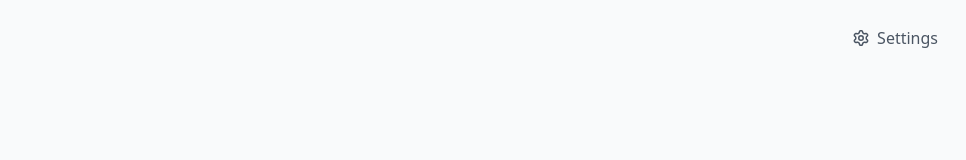
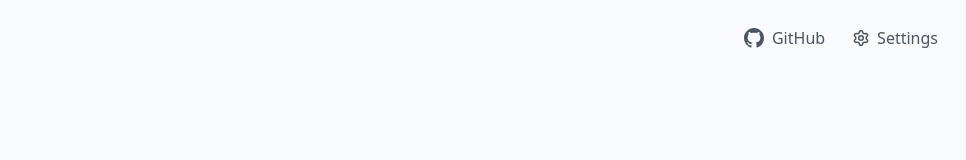
Before and after one commit to go-coders/cmdgen, a plain HTML site: page index.html in a window 1280 px wide. Shown: the top 160 px of the page, without its empty margins (314-1280 px from the left). Drawn offline with nearby package versions, Linux system fonts and the light colour scheme.

Commit message:
feat(index): add GitHub link to settings container

```diff
--- a/index.html
+++ b/index.html
@@ -9,7 +9,16 @@
   </head>
   <body class="bg-gray-50 min-h-screen">
     <div class="container mx-auto px-4 min-w-[800px] max-w-[1200px] min-h-screen flex flex-col">
-      <div class="settings-container absolute top-5 right-5">
+      <div class="settings-container absolute top-5 right-5 flex items-center gap-3">
+        <a href="https://github.com/go-coders/cmdgen" target="_blank" class="flex items-center gap-2 px-2 py-1.5 rounded hover:bg-gray-100 text-gray-600">
+          <svg class="w-5 h-5" viewBox="0 0 16 16" fill="currentColor">
+            <path
+              fill-rule="evenodd"
+              d="M8 0C3.58 0 0 3.58 0 8c0 3.54 2.29 6.53 5.47 7.59.4.07.55-.17.55-.38 0-.19-.01-.82-.01-1.49-2.01.37-2.53-.49-2.69-.94-.09-.23-.48-.94-.82-1.13-.28-.15-.68-.52-.01-.53.63-.01 1.08.58 1.23.82.72 1.21 1.87.87 2.33.66.07-.52.28-.87.51-1.07-1.78-.2-3.64-.89-3.64-3.95 0-.87.31-1.59.82-2.15-.08-.2-.36-1.02.08-2.12 0 0 .67-.21 2.2.82.64-.18 1.32-.27 2-.27.68 0 1.36.09 2 .27 1.53-1.04 2.2-.82 2.2-.82.44 1.1.16 1.92.08 2.12.51.56.82 1.27.82 2.15 0 3.07-1.87 3.75-3.65 3.95.29.25.54.73.54 1.48 0 1.07-.01 1.93-.01 2.2 0 .21.15.46.55.38A8.013 8.013 0 0016 8c0-4.42-3.58-8-8-8z"
+            />
+          </svg>
+          <span>GitHub</span>
+        </a>
         <button id="settingsButton" class="flex items-center gap-2 px-2 py-1.5 rounded hover:bg-gray-100 text-gray-600">
           <svg class="w-4 h-4" viewBox="0 0 16 16" fill="currentColor">
             <path
```
Also changed, not shown: 1 other file.
